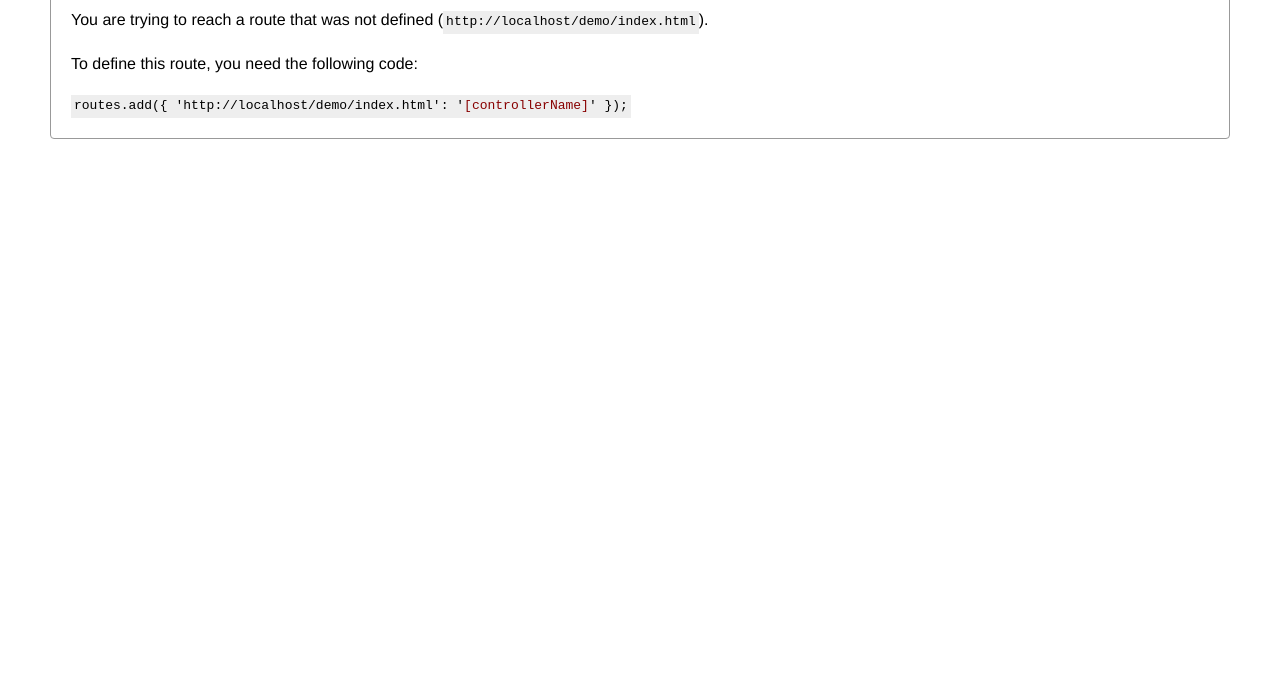
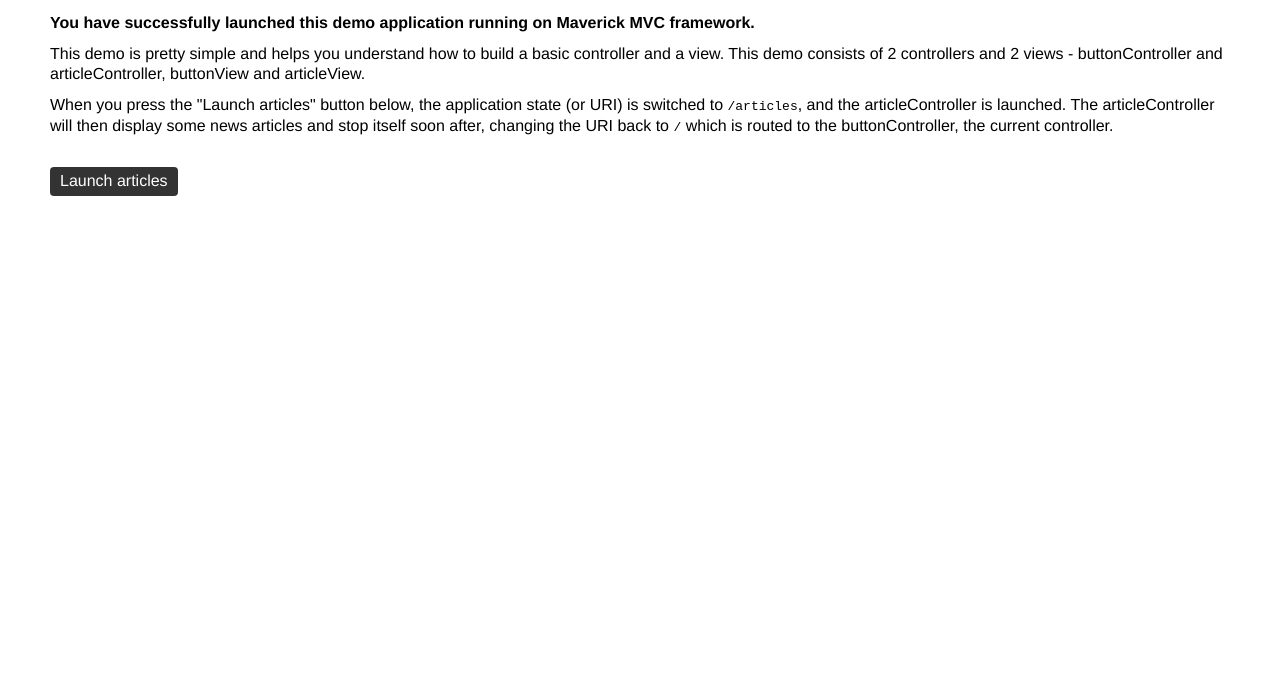
Before and after one commit to martintajur/Maverick, a plain HTML site: page demo/index.html in a window 1280 px wide. Shown: the part 126-800 px from the top of the page. Drawn offline with Linux system fonts and the light colour scheme.

Commit message:
fixed some predefs

```diff
--- a/demo/index.html
+++ b/demo/index.html
@@ -21,12 +21,12 @@
 
 		<script type="text/javascript">
 			$(function() {
-				controllers.autoStart(false); // this disables automatic URI to controller routing
-				uri.setBase('http://maverick.dev/demo'); // this should be changed to whatever your application root URL is.
+				uri.setBase(document.location.href); // this should be changed to whatever your application root URL is.
 				routes.add({
 					'/': 'home',
 					'/articles': 'articles'
 				});
+				controllers.autoStart(false); // this disables automatic URI to controller routing
 				controllers.start('main');
 			});
 		</script>
```
